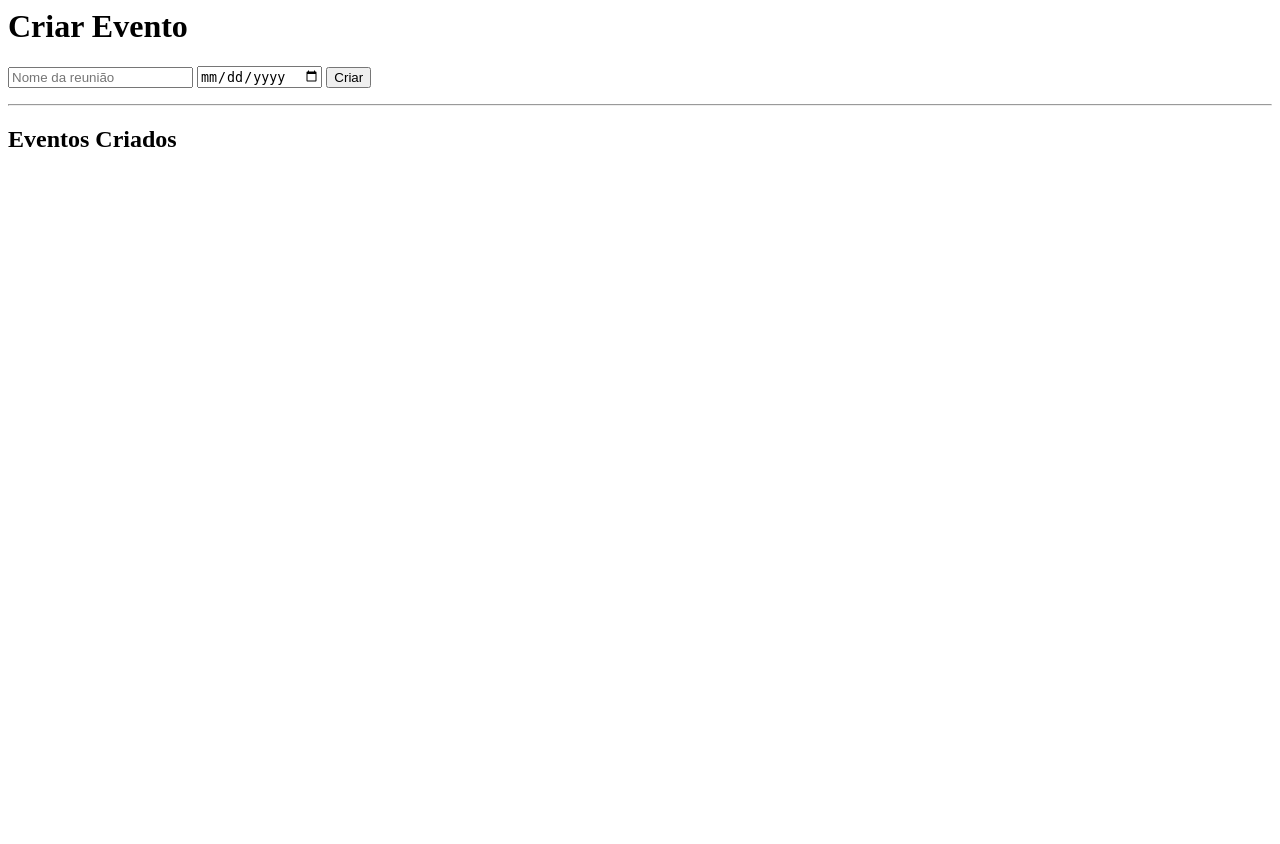
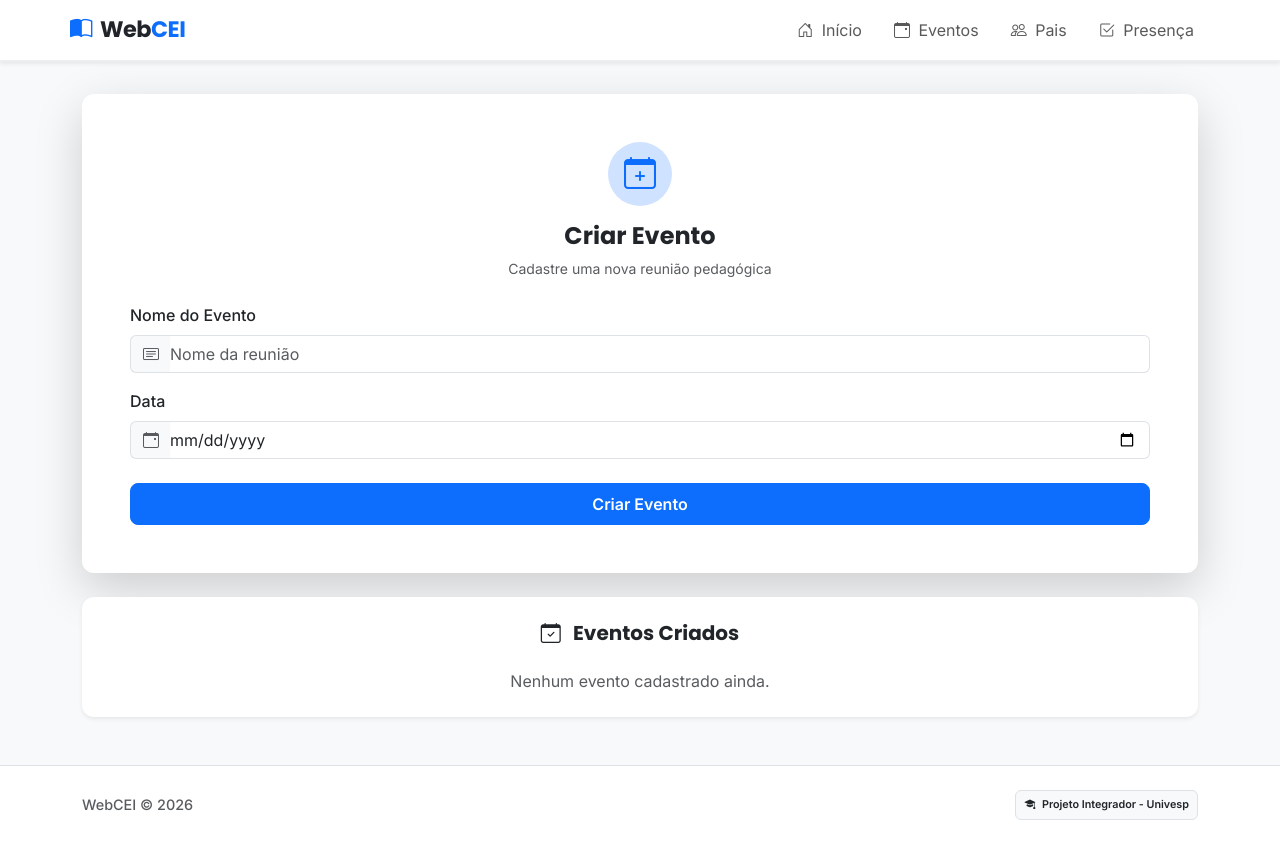
Before and after one commit to ArthurHecker/Projeto-Integrador-1, a Django app: page /events/ in a window 1280 px wide. Before the commit the page ends 147 px from the top, so only its background shows below. Run offline with Django 5.2, Linux system fonts and the light colour scheme.

Commit message:
Criação das telas [events.html]e [edit_event.html] com alteração nos arquivos [view3.py] e [views.py]

```diff
--- a/siteapp/urls.py
+++ b/siteapp/urls.py
@@ -11,4 +11,6 @@ urlpatterns = [
     path("attendances/", views.attendances, name="attendances"),
     path("events/", views.events, name="events"),
     path('view/<int:event_id>', views.view_event, name='view_event'),
+    path("events/edit/<int:event_id>/", views.edit_event, name="edit_event"),
+    path("events/delete/<int:event_id>/", views.delete_event, name="delete_event"),
 ]
--- a/siteapp/view3.py
+++ b/siteapp/view3.py
@@ -4,17 +4,75 @@ EVENTS = []
 
 
 def events(request):
+    error_nome = None
+    error_data = None
+
     if request.method == "POST":
-        nome = request.POST.get("nome")
-        data = request.POST.get("data")
-        evento = {"id": len(EVENTS) + 1, "nome": nome, "data": data}
-        EVENTS.append(evento)
+        nome = request.POST.get("nome", "").strip()
+        data = request.POST.get("data", "").strip()
 
-        return redirect("events")
-    return render(request, "siteapp/events.html", {"events": EVENTS})
+        if not nome:
+            error_nome = "Ops, você precisa inserir o nome do evento"
+
+        if not data:
+            error_data = "Ops, você precisa inserir uma data válida"
+
+        if not error_nome and not error_data:
+            EVENTS.append({
+                "id": len(EVENTS) + 1,
+                "nome": nome,
+                "data": data
+            })
+            return redirect("events")
+
+    return render(request, "siteapp/events.html", {
+        "events": EVENTS,
+        "error_nome": error_nome,
+        "error_data": error_data
+    })
 
 
 def view_event(request, event_id):
+    evento = next((e for e in EVENTS if e["id"] == int(event_id)), None)
+    return render(request, "siteapp/view.html", {"evento": evento})
+
+
+def edit_event(request, event_id):
+    event_id = int(event_id)
+
     evento = next((e for e in EVENTS if e["id"] == event_id), None)
 
-    return render(request, "siteapp/view.html", {"evento": evento})
+    if evento is None:
+        return redirect("events")
+
+    error_nome = None
+    error_data = None
+
+    if request.method == "POST":
+        nome = request.POST.get("nome", "").strip()
+        data = request.POST.get("data", "").strip()
+
+        if not nome:
+            error_nome = "Ops, você precisa inserir o nome do evento"
+
+        if not data:
+            error_data = "Ops, você precisa inserir uma data válida"
+
+        if not error_nome and not error_data:
+            evento["nome"] = nome
+            evento["data"] = data
+            return redirect("events")
+
+    return render(request, "siteapp/edit_event.html", {
+        "evento": evento,
+        "error_nome": error_nome,
+        "error_data": error_data
+    })
+
+
+def delete_event(_, event_id):
+    event_id = int(event_id)
+    global EVENTS
+
+    EVENTS = [e for e in EVENTS if e["id"] != event_id]
+    return redirect("events")
--- a/siteapp/views.py
+++ b/siteapp/views.py
@@ -2,7 +2,7 @@ from django.shortcuts import render
 
 from .view1 import login_view, logout_view, register
 from .view2 import attendances, parents
-from .view3 import events, view_event
+from .view3 import events, view_event, edit_event, delete_event
 
 
 def home(request):
--- a/templates/siteapp/events.html
+++ b/templates/siteapp/events.html
@@ -1,21 +1,125 @@
-<h1>Criar Evento</h1>
+{% extends "base.html" %}
+{% load static %}
 
-<form method="POST">
-    {% csrf_token %}
-    <input type="text" name="nome" placeholder="Nome da reunião" required>
-    <input type="date" name="data" required>
-    <button type="submit">Criar</button>
-</form>
+{% block title %}Eventos - WebCEI{% endblock %}
 
-<hr>
+{% block content %}
 
-<h2>Eventos Criados</h2>
+    <!-- Criar Evento -->
+    <div class="card shadow-lg border-0 mb-4">
+        <div class="card-body p-5">
 
-{% for evento in events %}
-    <div style="border:1px solid #000; margin:10px; padding:10px;">
-        <h3>{{ evento.nome }}</h3>
-        <p>{{ evento.data }}</p>
 
-        <a href="{% url 'view_event' evento.id %}">Ver Presenças</a>
+            <div class="text-center mb-4">
+                <div class="icon-shape bg-primary-subtle text-primary rounded-circle mb-3 d-inline-flex align-items-center justify-content-center"
+                     style="width: 64px; height: 64px;">
+                    <i class="bi bi-calendar-plus fs-2"></i>
+                </div>
+
+                <h1 class="h4 fw-bold">Criar Evento</h1>
+                <p class="text-muted small">Cadastre uma nova reunião pedagógica</p>
+            </div>
+
+            <form method="POST" novalidate>
+                {% csrf_token %}
+
+                <!--Nome Evento -->
+                <div class="mb-3">
+                    <label class="form-label fw-medium">Nome do Evento</label>
+                    <div class="input-group">
+                        <span class="input-group-text bg-light border-end-0 text-muted">
+                            <i class="bi bi-card-text"></i>
+                        </span>
+                        <input type="text" name="nome" class="form-control border-start-0 ps-0" placeholder="Nome da reunião" required>
+                        {% if error_nome %}
+                            <small class="text-danger">{{ error_nome }}</small>
+                        {% endif %}
+
+                    </div>
+                </div>
+
+                <!-- Data -->
+                <div class="mb-4">
+                    <label class="form-label fw-medium">Data</label>
+                    <div class="input-group">
+                        <span class="input-group-text bg-light border-end-0 text-muted">
+                            <i class="bi bi-calendar-event"></i>
+                        </span>
+                        <input type="date" name="data" class="form-control border-start-0 ps-0" required>
+                        {% if error_data %}
+                            <small class="text-danger">{{ error_data }}</small>
+                        {% endif %}
+
+                    </div>
+                </div>
+
+                <div class="d-grid">
+                    <button type="submit" class="btn btn-primary fw-bold">
+                        Criar Evento
+                    </button>
+                </div>
+            </form>
+
+        </div>
     </div>
-{% endfor %}
+
+    <!-- Eventos agendados -->
+    <div class="card shadow-sm border-0">
+        <div class="card-body p-4">
+
+            <h2 class="h5 fw-bold mb-4 text-center">
+                <i class="bi bi-calendar-check me-2"></i>
+                Eventos Criados
+            </h2>
+
+            {% if events %}
+                <div class="list-group list-group-flush">
+                    {% for evento in events %}
+                        <div class="list-group-item py-3 d-flex justify-content-between align-items-center flex-wrap">
+
+                            <!-- Descrição evento -->
+                            <div>
+                                <h6 class="mb-1 fw-semibold">{{ evento.nome }}</h6>
+                                <small class="text-muted">
+                                    <i class="bi bi-calendar"></i> {{ evento.data }}
+                                </small>
+                            </div>
+
+                            <!-- Botões evento -->
+                            <div class="mt-2 mt-md-0 d-flex gap-2">
+
+                                <!-- Visualiizar -->
+                                <a href="{% url 'view_event' evento.id %}"
+                                   class="btn btn-outline-primary btn-sm">
+                                    <i class="bi bi-eye"></i>
+                                </a>
+
+                                 <!-- Editar evento-->
+                                <a href="{% url 'edit_event' evento.id %}"
+                                   class="btn btn-outline-secondary btn-sm">
+                                    <i class="bi bi-pencil"></i>
+                                </a>
+
+                                <!-- Excluir evento -->
+                                <a href="{% url 'delete_event' evento.id %}"
+                                   class="btn btn-outline-danger btn-sm"
+                                   onclick="return confirm('Tem certeza que deseja excluir este evento?');">
+                                    <i class="bi bi-trash"></i>
+                                </a>
+
+                            </div>
+
+                        </div>
+                    {% endfor %}
+                </div>
+            {% else %}
+                <p class="text-muted text-center mb-0">
+                    Nenhum evento cadastrado ainda.
+                </p>
+            {% endif %}
+
+        </div>
+    </div>
+
+</div>
+{% endblock %}
```
Also changed, not shown: templates/siteapp/edit_event.html (added, +43 -0 lines).
